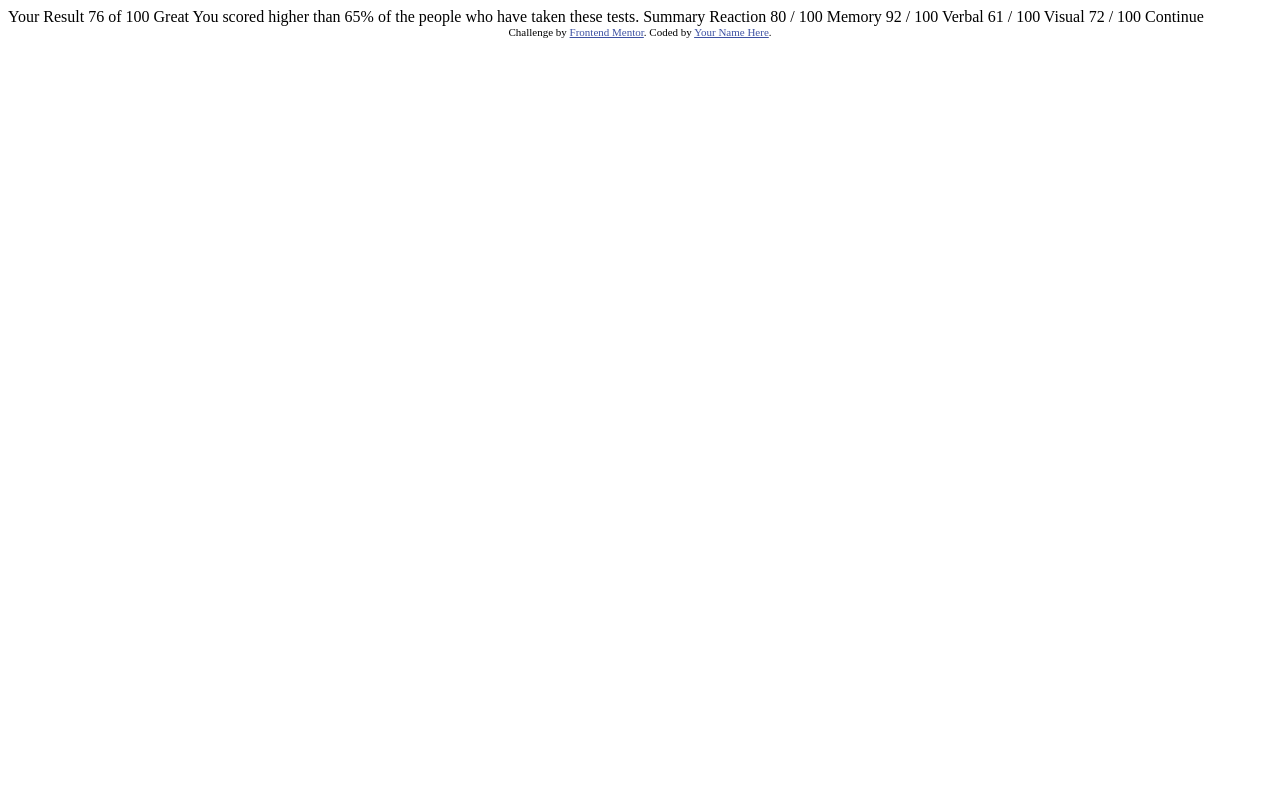
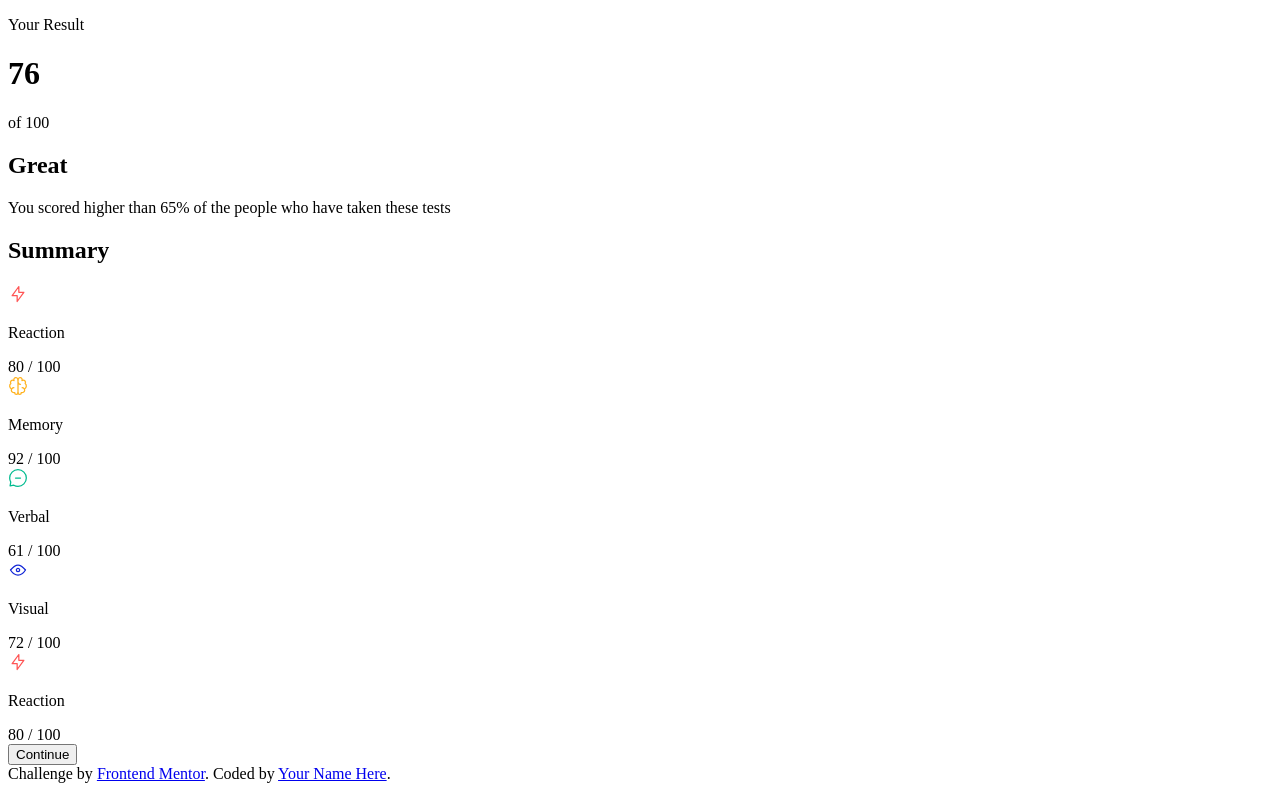
Before and after one commit to CallensJ/results-summary-component, a plain HTML site: page index.html in a window 1280 px wide. Drawn offline with Linux system fonts and the light colour scheme.

Commit message:
added html part

```diff
--- a/index.html
+++ b/index.html
@@ -1,47 +1,116 @@
 <!DOCTYPE html>
 <html lang="en">
   <head>
-  <meta charset="UTF-8">
-  <meta name="viewport" content="width=device-width, initial-scale=1.0"> <!-- displays site properly based on user's device -->
+    <meta charset="UTF-8" />
+    <meta name="viewport" content="width=device-width, initial-scale=1.0" />
+    <!-- displays site properly based on user's device -->
 
-  <link rel="icon" type="image/png" sizes="32x32" href="./assets/images/favicon-32x32.png">
+    <link
+      rel="icon"
+      type="image/png"
+      sizes="32x32"
+      href="./assets/images/favicon-32x32.png"
+    />
+    <link rel="preconnect" href="https://fonts.googleapis.com" />
+    <link rel="preconnect" href="https://fonts.gstatic.com" crossorigin />
+    <link
+      href="https://fonts.googleapis.com/css2?family=Hanken+Grotesk:wght@500;700;800&display=swap"
+      rel="stylesheet"
+    />
 
     <title>Frontend Mentor | Results summary component</title>
-
-  <!-- Feel free to remove these styles or customise in your own stylesheet 👍 -->
-  <style>
-    .attribution { font-size: 11px; text-align: center; }
-    .attribution a { color: hsl(228, 45%, 44%); }
-  </style>
   </head>
   <body>
+    <div class="main-container">
+      <div class="container">
+        <div class="bloc-1">
+          <div>
+            <p>Your Result</p>
+            <div class="circle">
+              <h1>76</h1>
+              <span>of 100</span>
+            </div>
+            <h2>Great</h2>
+            <p>
+              You scored higher than 65% of the people who have taken these
+              tests
+            </p>
+          </div>
+        </div>
+        <div class="bloc-2">
+          <h2>Summary</h2>
+          <div class="summary">
+            <div class="reaction">
+              <div>
+                <img
+                  src="./assets/images/icon-reaction.svg"
+                  alt=""
+                  class="reaction-icon"
+                />
+                <p>Reaction</p>
+                <div class="score">80 / 100</div>
+              </div>
+            </div>
 
-  Your Result
-  76
-  of 100
+            <div class="Memory">
+              <div>
+                <img
+                  src="./assets/images/icon-Memory.svg"
+                  alt=""
+                  class="memory-icon"
+                />
+                <p>Memory</p>
+                <div class="score">92 / 100</div>
+              </div>
+            </div>
 
-  Great
-  You scored higher than 65% of the people who have taken these tests.
+            <div class="Verbal">
+              <div>
+                <img
+                  src="./assets/images/icon-Verbal.svg"
+                  alt=""
+                  class="Verbal-icon"
+                />
+                <p>Verbal</p>
+                <div class="score">61 / 100</div>
+              </div>
+            </div>
 
-  Summary
+            <div class="Visual">
+              <div>
+                <img
+                  src="./assets/images/icon-Visual.svg"
+                  alt=""
+                  class="Visual-icon"
+                />
+                <p>Visual</p>
+                <div class="score">72 / 100</div>
+              </div>
+            </div>
 
-  Reaction
-  80 / 100
+            <div class="reaction">
+              <div>
+                <img
+                  src="./assets/images/icon-reaction.svg"
+                  alt=""
+                  class="reaction-icon"
+                />
+                <p>Reaction</p>
+                <div class="score">80 / 100</div>
+              </div>
+            </div>
+          </div>
 
-  Memory
-  92 / 100
-
-  Verbal
-  61 / 100
-
-  Visual
-  72 / 100
-
-  Continue
+          <button type="submit">Continue</button>
+        </div>
+      </div>
+    </div>
 
     <div class="attribution">
-    Challenge by <a href="https://www.frontendmentor.io?ref=challenge" target="_blank">Frontend Mentor</a>.
-    Coded by <a href="#">Your Name Here</a>.
+      Challenge by
+      <a href="https://www.frontendmentor.io?ref=challenge" target="_blank"
+        >Frontend Mentor</a
+      >. Coded by <a href="#">Your Name Here</a>.
     </div>
   </body>
 </html>
--- /dev/null
+++ b/styles.scss
@@ -0,0 +1,3 @@
+body{
+    font-family: 'Hanken Grotesk', sans-serif;
+}
```
Lines whose indentation alone changed are shown as unchanged.
